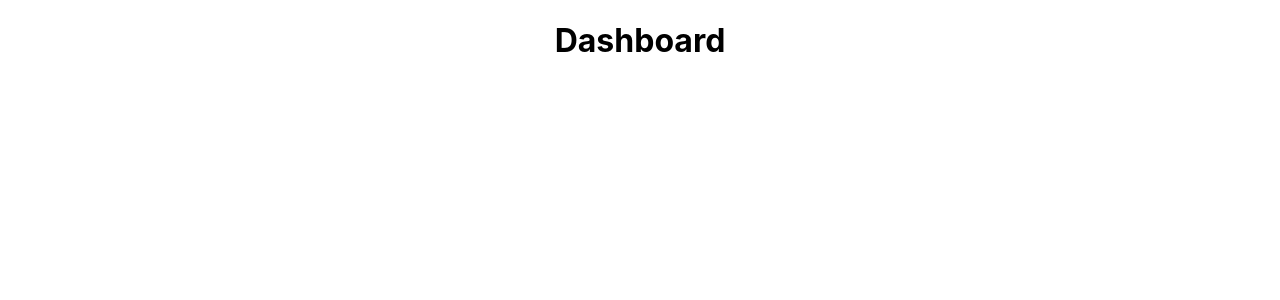
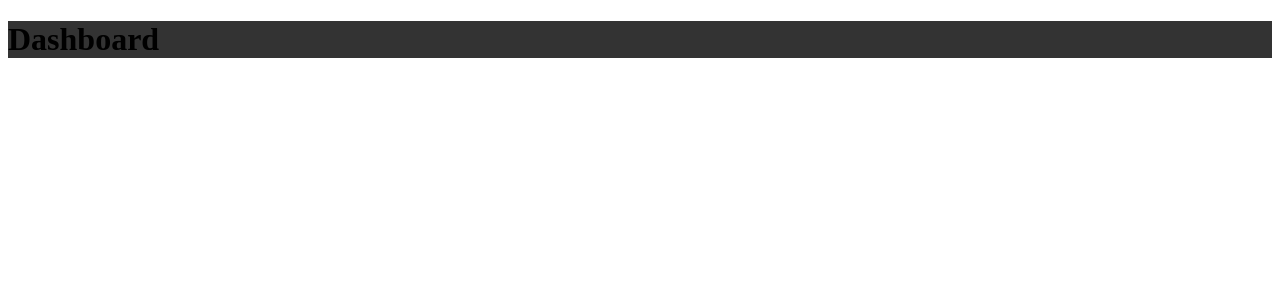
Before and after one commit to CodeCaptor/GoBarber_WEB, a React (Create React App) app: page /dashboard in a window 1280 px wide. Shown: the top 300 px of the page. Built offline with nearby package versions, Linux system fonts and the light colour scheme.

Commit message:
:building_construction: Added common layouts for pages
Using custom Route component to select correct layout

```diff
--- a/package.json
+++ b/package.json
@@ -12,7 +12,8 @@
     "react-dom": "^16.13.1",
     "react-router-dom": "^5.2.0",
     "react-scripts": "3.4.1",
-    "reactotron-react-js": "^3.3.7"
+    "reactotron-react-js": "^3.3.7",
+    "styled-components": "^5.1.1"
   },
   "scripts": {
     "start": "react-scripts start",
--- a/src/App.css
+++ /dev/null
@@ -1,38 +0,0 @@
-.App {
-  text-align: center;
-}
-
-.App-logo {
-  height: 40vmin;
-  pointer-events: none;
-}
-
-@media (prefers-reduced-motion: no-preference) {
-  .App-logo {
-    animation: App-logo-spin infinite 20s linear;
-  }
-}
-
-.App-header {
-  background-color: #282c34;
-  min-height: 100vh;
-  display: flex;
-  flex-direction: column;
-  align-items: center;
-  justify-content: center;
-  font-size: calc(10px + 2vmin);
-  color: white;
-}
-
-.App-link {
-  color: #61dafb;
-}
-
-@keyframes App-logo-spin {
-  from {
-    transform: rotate(0deg);
-  }
-  to {
-    transform: rotate(360deg);
-  }
-}
--- a/src/App.js
+++ b/src/App.js
@@ -3,7 +3,6 @@ import { Router } from 'react-router-dom';
 import Routes from './routes';
 import history from './services/history';
 import './config/ReactotronConfig';
-import './App.css';
 
 function App() {
   return (
--- a/src/index.css
+++ /dev/null
@@ -1,13 +0,0 @@
-body {
-  margin: 0;
-  font-family: -apple-system, BlinkMacSystemFont, 'Segoe UI', 'Roboto', 'Oxygen',
-    'Ubuntu', 'Cantarell', 'Fira Sans', 'Droid Sans', 'Helvetica Neue',
-    sans-serif;
-  -webkit-font-smoothing: antialiased;
-  -moz-osx-font-smoothing: grayscale;
-}
-
-code {
-  font-family: source-code-pro, Menlo, Monaco, Consolas, 'Courier New',
-    monospace;
-}
--- a/src/index.js
+++ b/src/index.js
@@ -1,6 +1,5 @@
 import React from 'react';
 import ReactDOM from 'react-dom';
-import './index.css';
 import App from './App';
 import * as serviceWorker from './serviceWorker';
 
--- /dev/null
+++ b/src/pages/_layouts/auth/index.js
@@ -0,0 +1,17 @@
+import React from 'react';
+import PropTypes from 'prop-types';
+import { Wrapper } from './styles';
+
+function AuthLayout({ children }) {
+  return (
+    <Wrapper>
+      {children}
+    </Wrapper>
+  );
+}
+
+export default AuthLayout;
+
+AuthLayout.propTypes = {
+  children: PropTypes.element.isRequired,
+};
--- /dev/null
+++ b/src/pages/_layouts/auth/styles.js
@@ -0,0 +1,6 @@
+import styled from 'styled-components';
+
+export const Wrapper = styled.div`
+height: 100%;
+background: linear-gradient(-90deg, #7159c1, #ab59c1);
+`;
--- /dev/null
+++ b/src/pages/_layouts/default/index.js
@@ -0,0 +1,17 @@
+import React from 'react';
+import PropTypes from 'prop-types';
+import { Wrapper } from './styles';
+
+function DefaultLayout({ children }) {
+  return (
+    <Wrapper>
+      {children}
+    </Wrapper>
+  );
+}
+
+export default DefaultLayout;
+
+DefaultLayout.propTypes = {
+  children: PropTypes.element.isRequired,
+};
--- /dev/null
+++ b/src/pages/_layouts/default/styles.js
@@ -0,0 +1,5 @@
+import styled from 'styled-components';
+
+export const Wrapper = styled.div`
+background: #333;
+`;
--- a/src/routes/Route.js
+++ b/src/routes/Route.js
@@ -1,6 +1,9 @@
 import React from 'react';
 import PropTypes from 'prop-types';
 import { Route, Redirect } from 'react-router-dom';
+
+import AuthLayout from '../pages/_layouts/auth';
+import DefaultLayout from '../pages/_layouts/default';
 
 export default function RouteWrapper({
   component: Component,
@@ -15,7 +18,8 @@ export default function RouteWrapper({
   if (signed && !isPrivate) {
     return <Redirect to="/dashboard" />;
   }
-  return (<Route {...rest} component={Component} />);
+  const Layout = signed ? DefaultLayout : AuthLayout;
+  return (<Route {...rest} render={(props) => (<Layout><Component {...props} /></Layout>)} />);
 }
 
 RouteWrapper.propTypes = {
```
Also changed, not shown: .eslintrc.js, 1 other file (tests, documents, lock files or other folders).
